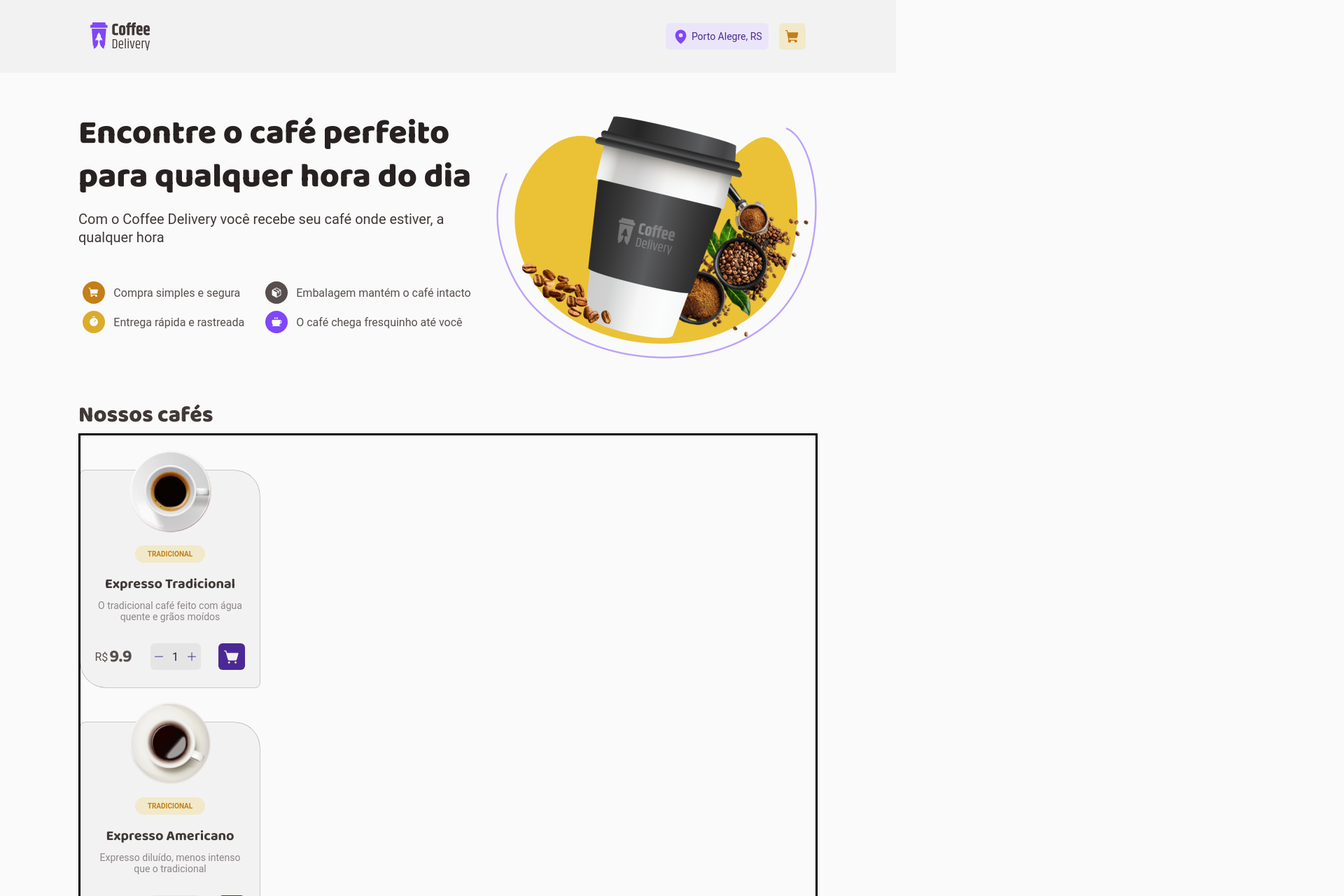
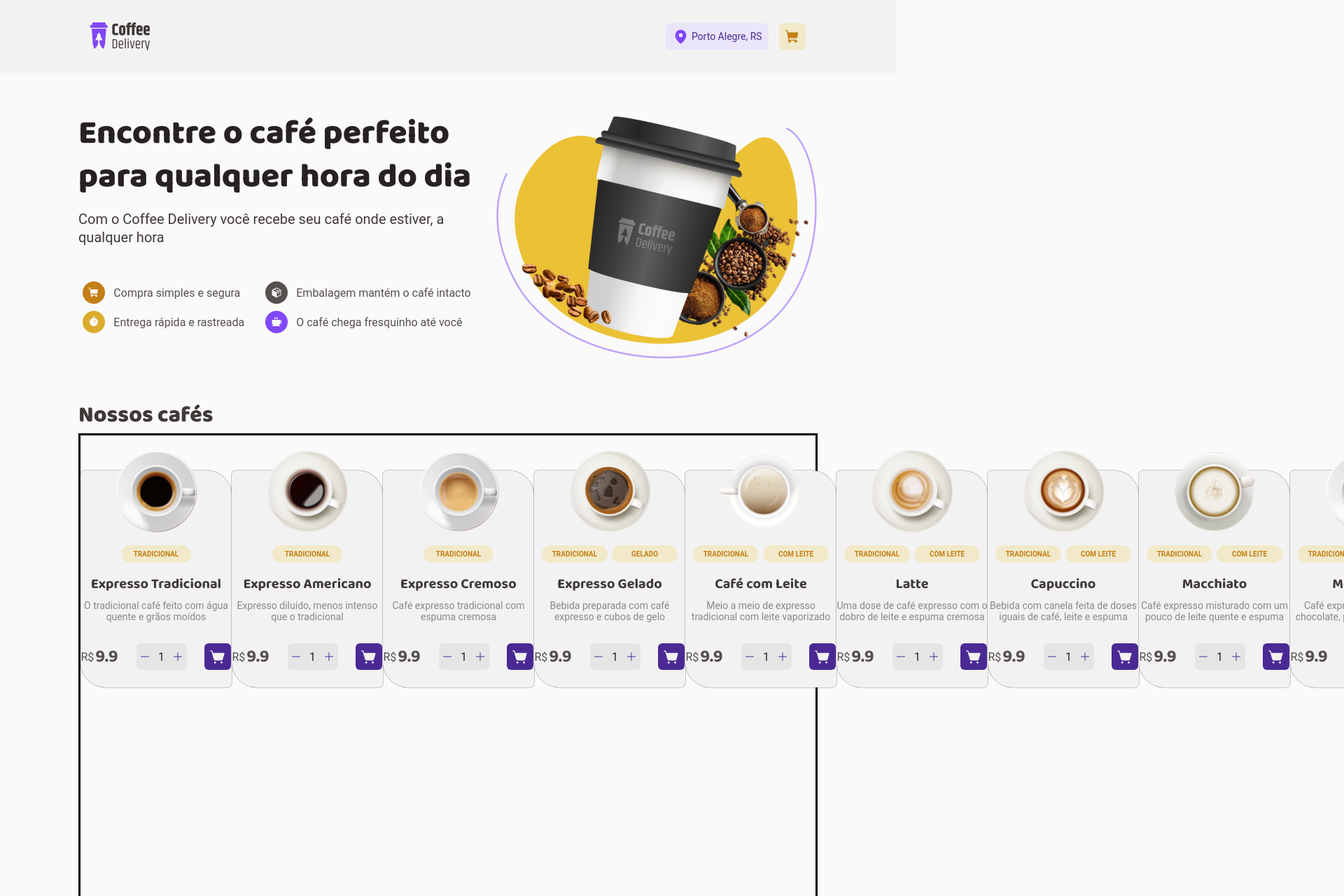
Before and after one commit to pedrodif/uploadCoffeeDelivery, a React (Vite) app: page / in a window 1280 px wide. Shown: the top 1280 px of the page at 70% size, 1920 px wide, since content can reach past the window. Built offline with nearby package versions, Linux system fonts and the light colour scheme.

Commit message:
refactor: :fire: styles removal

```diff
--- a/src/components/CoffeeCard/styles.ts
+++ b/src/components/CoffeeCard/styles.ts
@@ -3,9 +3,10 @@
 import styled from 'styled-components'
 
 export const CardContainer = styled.section`
-box-sizing: border-box;
 width: 16rem;
 height: 19.375rem;
+margin-top: 3.125rem;
+margin-bottom: 1.25rem;
 display: flex;
 flex-direction: column;
 text-align: center;
@@ -14,9 +15,7 @@ border-top-right-radius: 2.25rem;
 border-bottom-left-radius: 2.25rem;
 border-bottom-right-radius: 0.375rem;
 background-color: ${(props) => props.theme['card-base']};
-z-index: 0;
-margin-top: 3.125rem;
-margin-bottom: 1.25rem;
+box-sizing: border-box;
 box-shadow: 0px 0px 0px 0.5px rgba(0, 0, 0, 0.4);
 `
 
--- a/src/pages/Home/styles.ts
+++ b/src/pages/Home/styles.ts
@@ -10,10 +10,9 @@ export const MenuContainer = styled.section`
 export const CardsLayout = styled.div`
   width: 66rem;
   height: 355rem;
-  /* align-items: center; */
-  /* justify-content: space-between; */
+  display: flex;
+  flex-direction: row;
   margin-bottom: 6rem;
-  /* box-sizing: border-box; */
   border: 3px solid black;
 `
 
```
